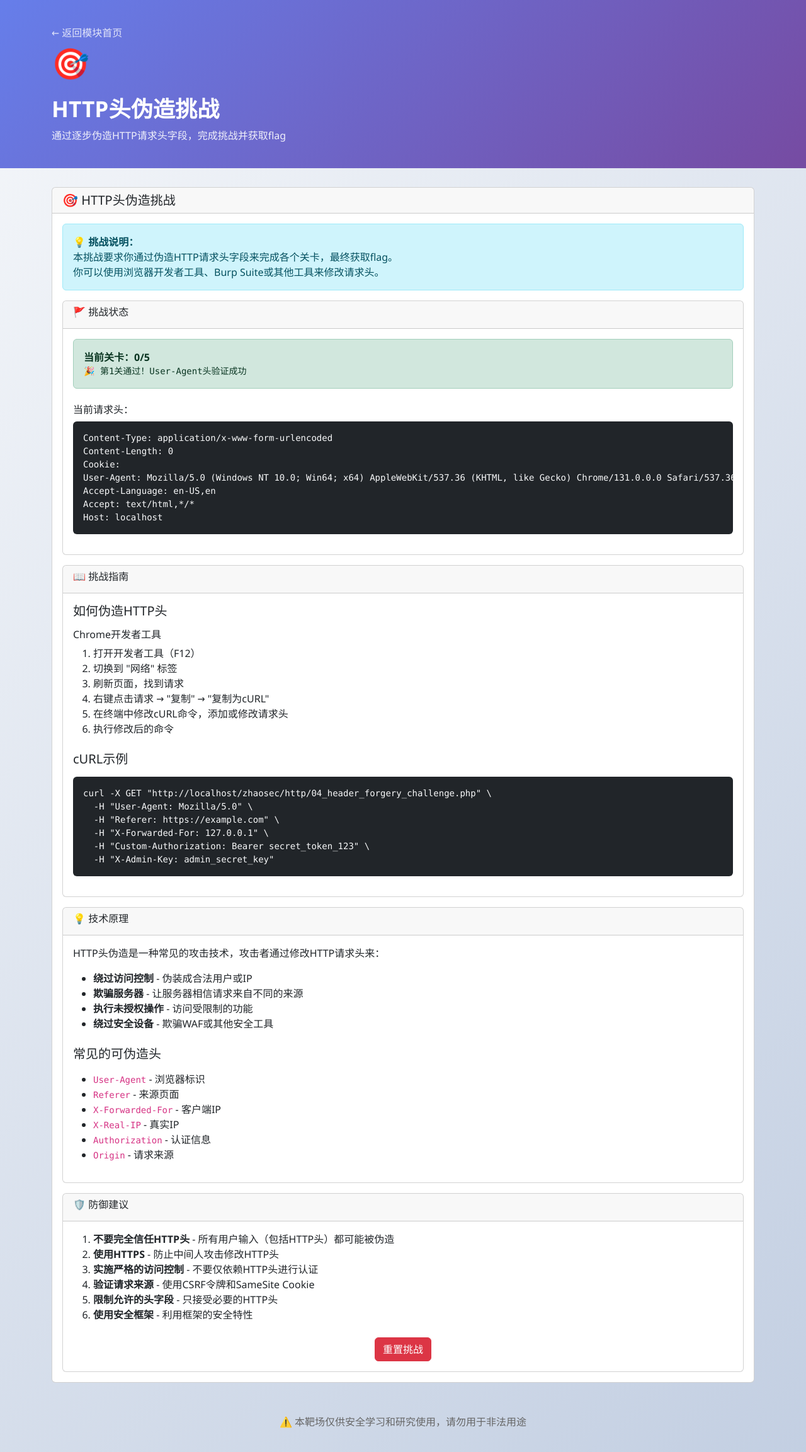
After one commit to KingLann/zhaosec, a PHP site: page /zhaosec/http/04_header_forgery_challenge.php in a window 1280 px wide. The commit adds this page. Shown: the whole page at 63% size. Run offline with PHP 8.4, Linux system fonts and the light colour scheme.

Commit message:
添加HTTP头伪造挑战场景，需要用户逐步伪造HTTP请求头字段获取flag

```diff
--- /dev/null
+++ b/http/04_header_forgery_challenge.php
@@ -0,0 +1,207 @@
+<?php
+// HTTP头伪造挑战漏洞场景
+$module_name = 'HTTP头伪造挑战';
+$module_icon = '🎯';
+$module_desc = '通过逐步伪造HTTP请求头字段，完成挑战并获取flag';
+
+// 初始化会话
+session_start();
+
+// 重置挑战状态
+if (isset($_GET['reset'])) {
+    $_SESSION['challenge_level'] = 0;
+    $_SESSION['flag'] = 'flag{http_header_forgery_challenge_completed}';
+    header('Location: 04_header_forgery_challenge.php');
+    exit;
+}
+
+// 初始化挑战
+if (!isset($_SESSION['challenge_level'])) {
+    $_SESSION['challenge_level'] = 0;
+    $_SESSION['flag'] = 'flag{http_header_forgery_challenge_completed}';
+}
+
+$level = $_SESSION['challenge_level'];
+$message = '';
+$success = false;
+
+// 处理挑战
+switch ($level) {
+    case 0:
+        // 第1关：添加User-Agent头
+        if (isset($_SERVER['HTTP_USER_AGENT']) && strpos($_SERVER['HTTP_USER_AGENT'], 'Mozilla/5.0') !== false) {
+            $_SESSION['challenge_level'] = 1;
+            $message = '🎉 第1关通过！User-Agent头验证成功';
+            $success = true;
+        } else {
+            $message = '👋 欢迎来到HTTP头伪造挑战！\n第1关：请添加User-Agent头，值包含 "Mozilla/5.0"';
+        }
+        break;
+
+    case 1:
+        // 第2关：添加Referer头
+        if (isset($_SERVER['HTTP_REFERER']) && $_SERVER['HTTP_REFERER'] === 'https://example.com') {
+            $_SESSION['challenge_level'] = 2;
+            $message = '🎉 第2关通过！Referer头验证成功';
+            $success = true;
+        } else {
+            $message = '🔍 第2关：请添加Referer头，值为 "https://example.com"';
+        }
+        break;
+
+    case 2:
+        // 第3关：添加X-Forwarded-For头
+        if (isset($_SERVER['HTTP_X_FORWARDED_FOR']) && $_SERVER['HTTP_X_FORWARDED_FOR'] === '127.0.0.1') {
+            $_SESSION['challenge_level'] = 3;
+            $message = '🎉 第3关通过！X-Forwarded-For头验证成功';
+            $success = true;
+        } else {
+            $message = '🌐 第3关：请添加X-Forwarded-For头，值为 "127.0.0.1"';
+        }
+        break;
+
+    case 3:
+        // 第4关：添加Custom-Authorization头
+        if (isset($_SERVER['HTTP_CUSTOM_AUTHORIZATION']) && $_SERVER['HTTP_CUSTOM_AUTHORIZATION'] === 'Bearer secret_token_123') {
+            $_SESSION['challenge_level'] = 4;
+            $message = '🎉 第4关通过！Custom-Authorization头验证成功';
+            $success = true;
+        } else {
+            $message = '🔐 第4关：请添加Custom-Authorization头，值为 "Bearer secret_token_123"';
+        }
+        break;
+
+    case 4:
+        // 第5关：添加X-Admin-Key头
+        if (isset($_SERVER['HTTP_X_ADMIN_KEY']) && $_SERVER['HTTP_X_ADMIN_KEY'] === 'admin_secret_key') {
+            $_SESSION['challenge_level'] = 5;
+            $message = '🎉 第5关通过！X-Admin-Key头验证成功';
+            $success = true;
+        } else {
+            $message = '👑 第5关：请添加X-Admin-Key头，值为 "admin_secret_key"';
+        }
+        break;
+
+    case 5:
+        // 完成挑战
+        $message = '🏆 恭喜完成所有挑战！\n\nFlag: ' . $_SESSION['flag'] . '\n\n你已经成功掌握了HTTP头伪造技术！';
+        $success = true;
+        break;
+}
+
+// 页面内容
+$content = '<div class="card">
+        <div class="card-header">
+            <h5 class="mb-0">🎯 HTTP头伪造挑战</h5>
+        </div>
+        <div class="card-body">
+            <div class="alert alert-info">
+                <strong>💡 挑战说明：</strong><br>
+                本挑战要求你通过伪造HTTP请求头字段来完成各个关卡，最终获取flag。<br>
+                你可以使用浏览器开发者工具、Burp Suite或其他工具来修改请求头。
+            </div>
+
+            <div class="card mb-3">
+                <div class="card-header">
+                    <h6>🚩 挑战状态</h6>
+                </div>
+                <div class="card-body">
+                    <div class="alert ' . ($success ? 'alert-success' : 'alert-warning') . '">
+                        <strong>当前关卡：' . $level . '/5</strong><br>
+                        <pre class="mb-0">' . nl2br($message) . '</pre>
+                    </div>
+
+                    <div class="mt-4">
+                        <h6>当前请求头：</h6>
+                        <pre class="bg-dark text-light p-3 rounded"><code>';
+
+// 显示当前请求头
+$headers = getallheaders();
+foreach ($headers as $name => $value) {
+    $content .= $name . ': ' . $value . "\n";
+}
+
+$content .= '</code></pre>
+                    </div>
+                </div>
+            </div>
+
+            <div class="card mb-3">
+                <div class="card-header">
+                    <h6>📖 挑战指南</h6>
+                </div>
+                <div class="card-body">
+                    <h5 class="mb-3">如何伪造HTTP头</h5>
+                    <div class="tab-content">
+                        <div class="tab-pane fade show active" id="chrome">
+                            <h6>Chrome开发者工具</h6>
+                            <ol>
+                                <li>打开开发者工具（F12）</li>
+                                <li>切换到 "网络" 标签</li>
+                                <li>刷新页面，找到请求</li>
+                                <li>右键点击请求 → "复制" → "复制为cURL"</li>
+                                <li>在终端中修改cURL命令，添加或修改请求头</li>
+                                <li>执行修改后的命令</li>
+                            </ol>
+                        </div>
+                    </div>
+
+                    <h5 class="mb-3 mt-4">cURL示例</h5>
+                    <pre class="bg-dark text-light p-3 rounded"><code>curl -X GET "http://localhost/zhaosec/http/04_header_forgery_challenge.php" \
+  -H "User-Agent: Mozilla/5.0" \
+  -H "Referer: https://example.com" \
+  -H "X-Forwarded-For: 127.0.0.1" \
+  -H "Custom-Authorization: Bearer secret_token_123" \
+  -H "X-Admin-Key: admin_secret_key"</code></pre>
+                </div>
+            </div>
+
+            <div class="card mb-3">
+                <div class="card-header">
+                    <h6>💡 技术原理</h6>
+                </div>
+                <div class="card-body">
+                    <p>HTTP头伪造是一种常见的攻击技术，攻击者通过修改HTTP请求头来：</p>
+                    <ul>
+                        <li><strong>绕过访问控制</strong> - 伪装成合法用户或IP</li>
+                        <li><strong>欺骗服务器</strong> - 让服务器相信请求来自不同的来源</li>
+                        <li><strong>执行未授权操作</strong> - 访问受限制的功能</li>
+                        <li><strong>绕过安全设备</strong> - 欺骗WAF或其他安全工具</li>
+                    </ul>
+
+                    <h5 class="mb-3 mt-4">常见的可伪造头</h5>
+                    <ul>
+                        <li><code>User-Agent</code> - 浏览器标识</li>
+                        <li><code>Referer</code> - 来源页面</li>
+                        <li><code>X-Forwarded-For</code> - 客户端IP</li>
+                        <li><code>X-Real-IP</code> - 真实IP</li>
+                        <li><code>Authorization</code> - 认证信息</li>
+                        <li><code>Origin</code> - 请求来源</li>
+                    </ul>
+                </div>
+            </div>
+
+            <div class="card">
+                <div class="card-header">
+                    <h6>🛡️ 防御建议</h6>
+                </div>
+                <div class="card-body">
+                    <ol>
+                        <li><strong>不要完全信任HTTP头</strong> - 所有用户输入（包括HTTP头）都可能被伪造</li>
+                        <li><strong>使用HTTPS</strong> - 防止中间人攻击修改HTTP头</li>
+                        <li><strong>实施严格的访问控制</strong> - 不要仅依赖HTTP头进行认证</li>
+                        <li><strong>验证请求来源</strong> - 使用CSRF令牌和SameSite Cookie</li>
+                        <li><strong>限制允许的头字段</strong> - 只接受必要的HTTP头</li>
+                        <li><strong>使用安全框架</strong> - 利用框架的安全特性</li>
+                    </ol>
+
+                    <div class="mt-4 text-center">
+                        <a href="04_header_forgery_challenge.php?reset" class="btn btn-danger">重置挑战</a>
+                    </div>
+                </div>
+            </div>
+        </div>
+    </div>';
+
+include '../template/module_template.php';
+?>
--- a/http/index.php
+++ b/http/index.php
@@ -7,6 +7,7 @@ $vulns = [
     ['name' => 'HTTP请求走私', 'desc' => '通过构造特殊的HTTP请求，绕过安全设备或服务器的防护', 'file' => '01_http_request_smuggling.php', 'level' => 'medium'],
     ['name' => 'HTTP头注入', 'desc' => '通过注入恶意HTTP头信息，执行未授权操作或绕过安全限制', 'file' => '02_http_header_injection.php', 'level' => 'medium'],
     ['name' => 'Cookie安全问题', 'desc' => '学习Cookie的安全配置和常见的Cookie相关漏洞', 'file' => '03_cookie_security.php', 'level' => 'low'],
+    ['name' => 'HTTP头伪造挑战', 'desc' => '通过逐步伪造HTTP请求头字段，完成挑战并获取flag', 'file' => '04_header_forgery_challenge.php', 'level' => 'medium'],
 ];
 include '../template/module_template.php';
 ?>
```
